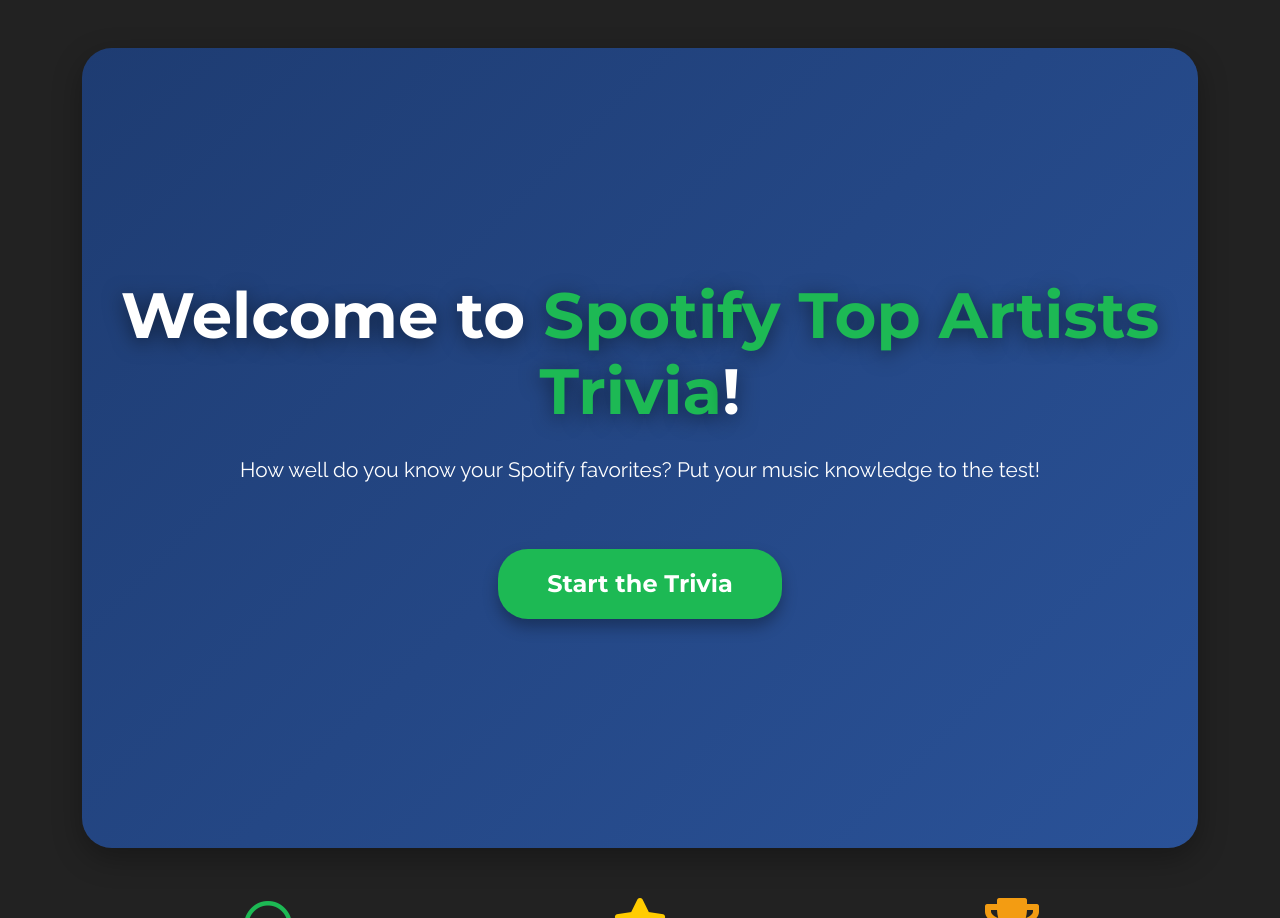
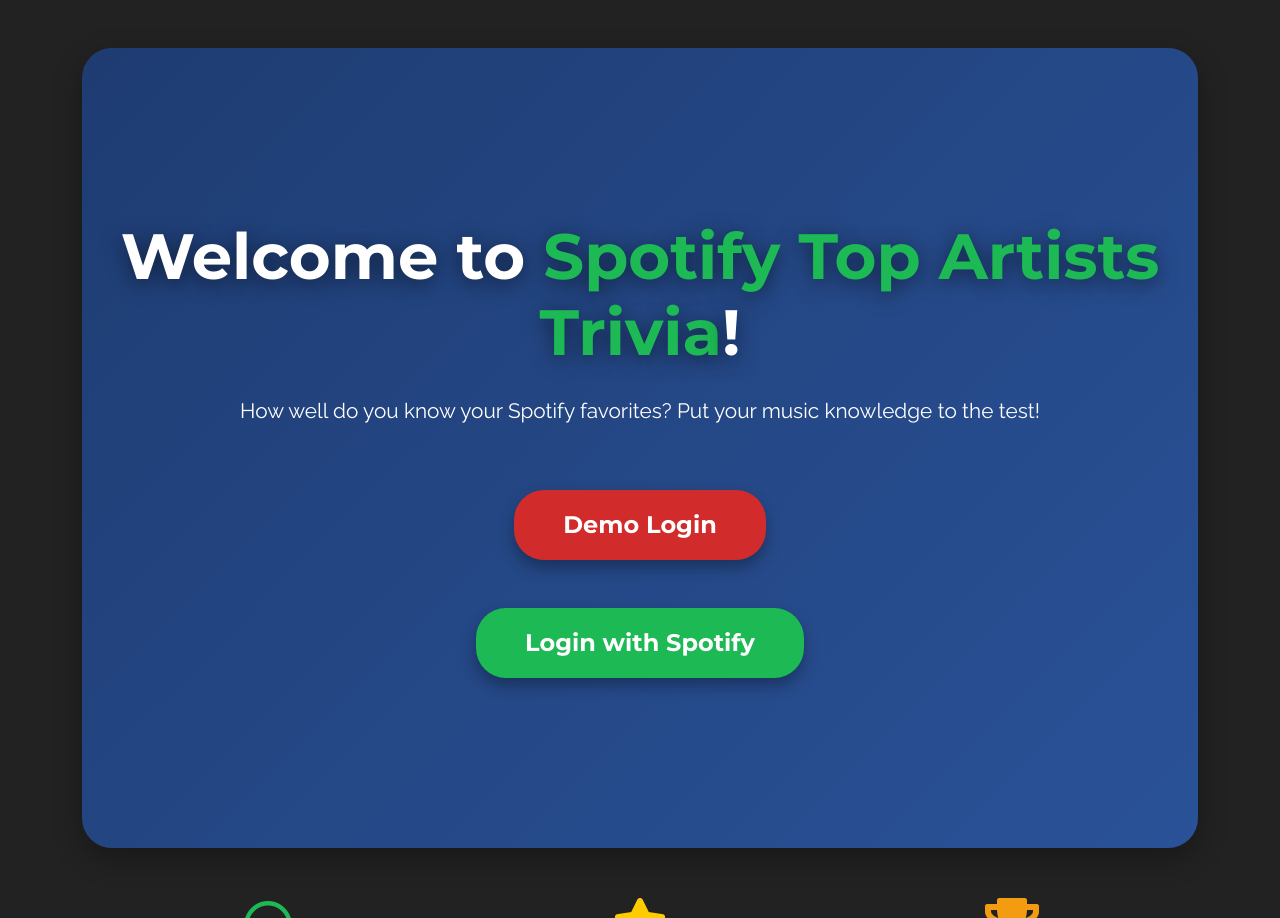
Before and after one commit to matthiastakele/spotify-top-artists-trivia, a Flask app: template templates/home.html in a window 1280 px wide. Shown: the part 62-980 px from the top of the page. Run offline with Flask 3, Linux system fonts and the light colour scheme; the template is opened without the code that fills it, so the values that code supplies are empty.

Commit message:
demo login

```diff
--- a/app.py
+++ b/app.py
@@ -7,7 +7,7 @@ import os
 import time
 import datetime
 import random
-import copy
+import pymongo
 # Load environment variables
 load_dotenv()
 
@@ -31,6 +31,15 @@ def create_spotify_oauth():
         show_dialog=True
     )
 
+def create_demo_spotify_oauth():
+    return SpotifyOAuth(
+        client_id=SPOTIPY_CLIENT_ID,
+        client_secret=SPOTIPY_CLIENT_SECRET,
+        redirect_uri=SPOTIPY_REDIRECT_URI,
+        scope="user-top-read user-library-read",
+        cache_path=None,  # Ensure no caching
+    )
+
 def get_token():
     token_info = session.get(TOKEN_INFO)
     if not token_info:
@@ -46,10 +55,15 @@ def get_token():
 
     return token_info
 
+@app.route('/demo_login')
+def demo_login():
+    session['demo_login'] = True
+    sp_oauth = create_demo_spotify_oauth()
+    auth_url = sp_oauth.get_authorize_url()
+    return redirect(auth_url)
 
-@app.route('/')
+@app.route('/login')
 def login():
-    session.clear()  # Clear previous session data
     sp_oauth = create_spotify_oauth()
     auth_url = sp_oauth.get_authorize_url()
     return redirect(auth_url)
@@ -58,11 +72,12 @@ def login():
 def logout():
     # Clear the session on your application
     session.clear()
-
-    cache_path = os.path.join(os.getcwd(), ".cache")
-    if os.path.exists(cache_path):
-        os.remove(cache_path)
-        print("DEBUG: .cache file removed")
+    demo_login = session.get('demo_login', False)
+    if demo_login:
+        cache_path = os.path.join(os.getcwd(), ".cache")
+        if os.path.exists(cache_path):
+            os.remove(cache_path)
+            print("DEBUG: .cache file removed")
 
     return redirect(url_for('home'))
 
@@ -92,7 +107,6 @@ def redirectPage():
         sp = spotipy.Spotify(auth=token_info['access_token'])
         # Get current user's profile
         user_profile = sp.current_user()
-        print(user_profile['display_name'])
         session['USER_ID'] = user_profile['id']
 
         # Fetch and store top artists for the current user
@@ -381,7 +395,7 @@ def submitTrivia():
     )
 
 
-@app.route('/home')
+@app.route('/')
 def home():
     return render_template('home.html')
 
--- a/templates/home.html
+++ b/templates/home.html
@@ -14,18 +14,23 @@
             </p>
         </div>
 
+        <a href="{{ url_for('demo_login') }}" class="btn btn-lg mt-5 px-5 py-3"
+            style="background: #D22B2B; color: #fff; font-family: 'Montserrat', sans-serif; font-size: 1.5rem; font-weight: bold; border-radius: 30px; box-shadow: 0 8px 15px rgba(0, 0, 0, 0.3); transition: transform 0.3s ease, box-shadow 0.3s ease;">
+                Demo Login
+        </a>
+
         <!-- Conditional Button -->
         {% if logged_in %}
             <!-- Direct to game if logged in -->
             <a href="{{ url_for('pickTopArtist') }}" class="btn btn-lg mt-5 px-5 py-3"
                style="background: #1db954; color: #fff; font-family: 'Montserrat', sans-serif; font-size: 1.5rem; font-weight: bold; border-radius: 30px; box-shadow: 0 8px 15px rgba(0, 0, 0, 0.3); transition: transform 0.3s ease, box-shadow 0.3s ease;">
-                Start the Trivia
+                Login with Spotify
             </a>
         {% else %}
             <!-- Redirect to login if not logged in -->
             <a href="{{ url_for('login') }}" class="btn btn-lg mt-5 px-5 py-3"
                style="background: #1db954; color: #fff; font-family: 'Montserrat', sans-serif; font-size: 1.5rem; font-weight: bold; border-radius: 30px; box-shadow: 0 8px 15px rgba(0, 0, 0, 0.3); transition: transform 0.3s ease, box-shadow 0.3s ease;">
-                Start the Trivia
+                Login with Spotify
             </a>
         {% endif %}
     </div>
```
Also changed, not shown: 1 other file.
